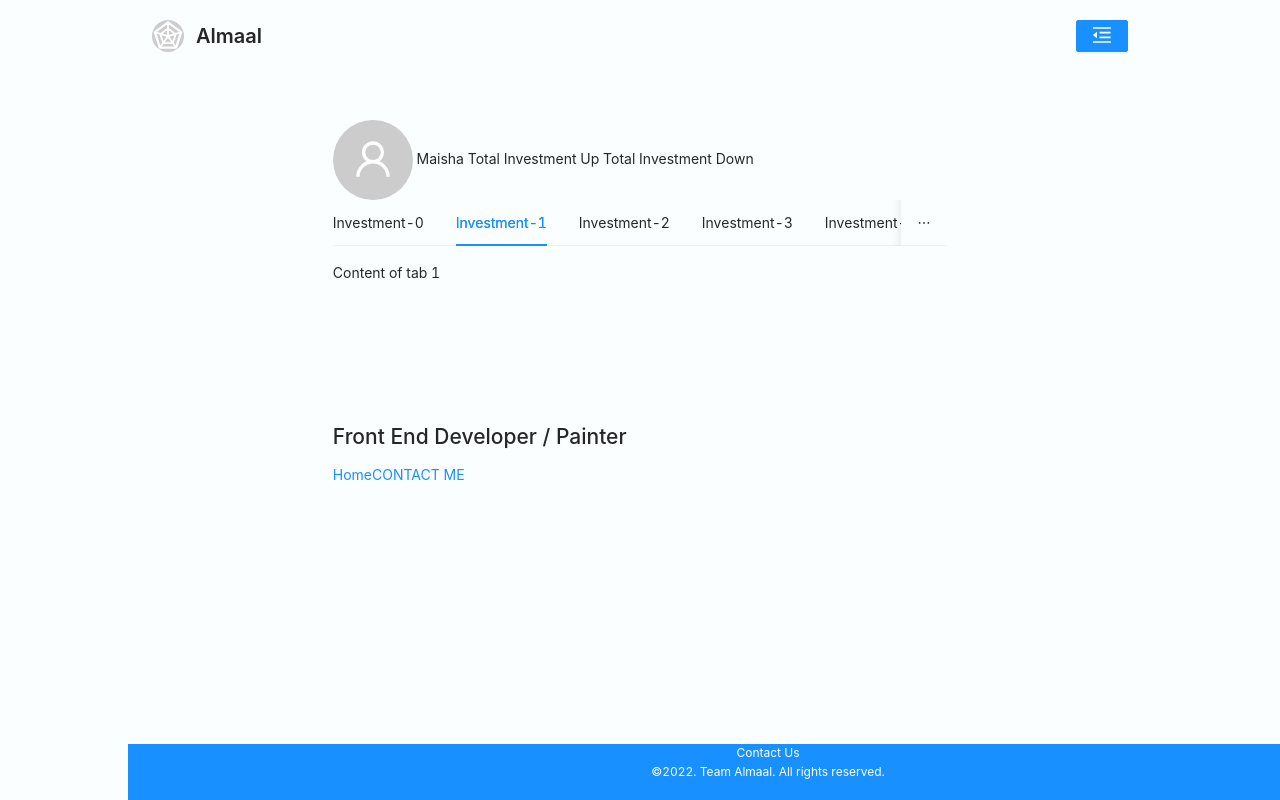
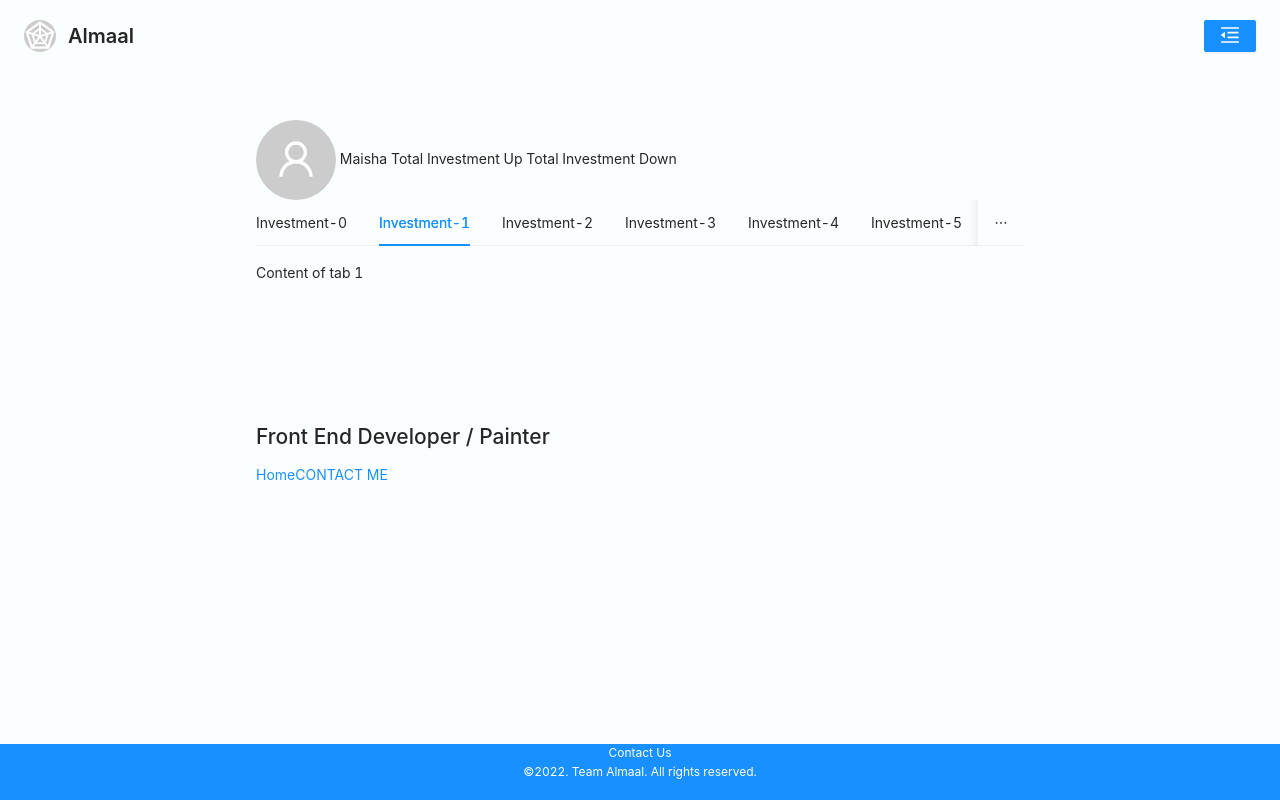
Before and after one commit to agiledev-students-fall2022/final-project-team-almaal, a React (Create React App) app in the folder front-end/: page / in a window 1280 px wide. Built offline with nearby package versions, Linux system fonts and the light colour scheme.

Commit message:
resolved css issues with news component

```diff
--- a/front-end/src/routes/NewsContext.css
+++ b/front-end/src/routes/NewsContext.css
@@ -5,9 +5,9 @@
 }
 
 body {
-    font-family: inter;
-    width: 80%;
-    margin: 0 auto;
+  /* font-family: inter; */
+  /* width: 80%;
+    margin: 0 auto; */
   background: rgb(251, 254, 255);
 }
 
```
Lines whose indentation alone changed are shown as unchanged.
